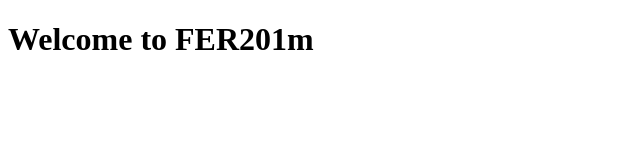
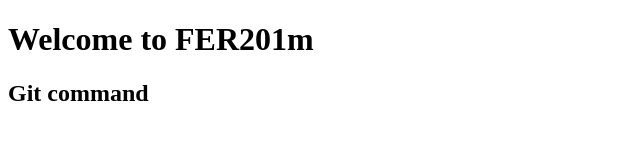
Before and after one commit to TrangLuong1408/FirstApp, a plain HTML site: page index.html in a window 1280 px wide. Shown: the whole page, without its empty margins (0-640 px from the left). Drawn offline with Linux system fonts and the light colour scheme.

Commit message:
modified index.html and add login.html

```diff
--- a/index.html
+++ b/index.html
@@ -7,5 +7,6 @@
 </head>
 <body>
     <h1>Welcome to FER201m</h1>
+    <h2>Git command </h2>
 </body>
 </html>
```
Also changed, not shown: login.html (added).
